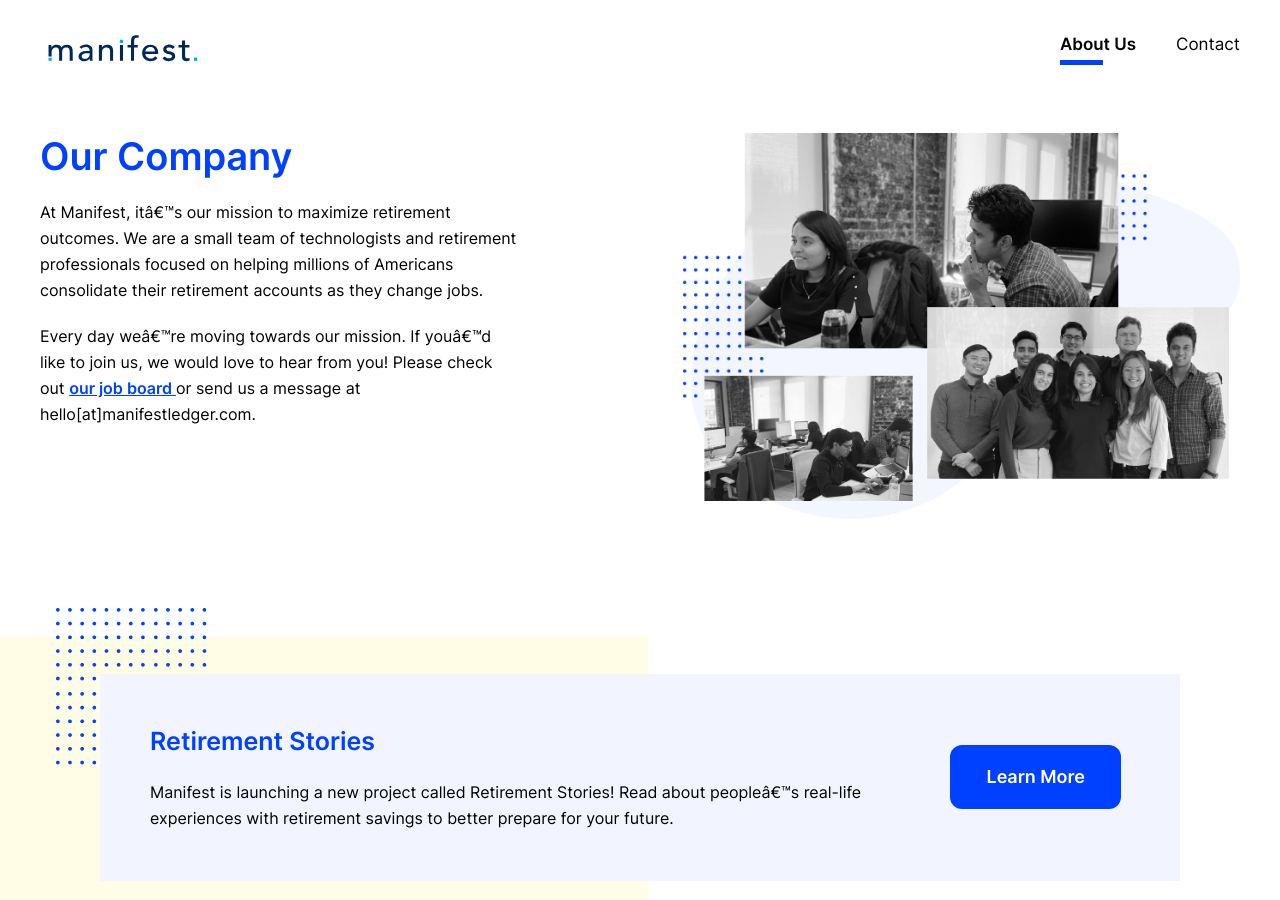
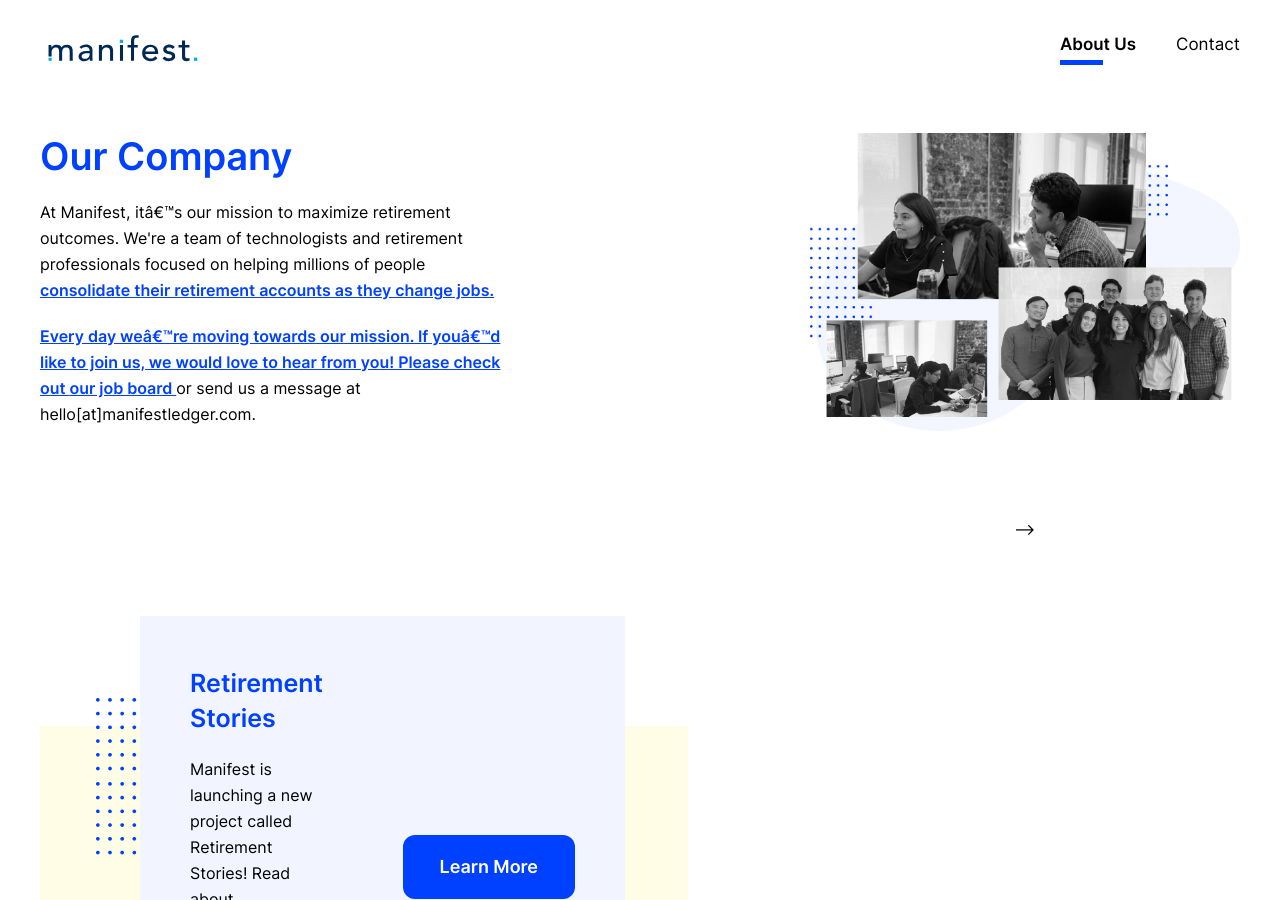
Before and after one commit to VestHQ/manifest_ledger, a Jekyll site: the page built from about.html, in a window 1280 px wide and 900 px high. Built offline with Jekyll 4.4.1, drawn with Linux system fonts in a browser that asks for light colours.

Commit message:
retirement stories update
commented out the section and included the updated link in the body of the about

```diff
--- a/_includes/about.html
+++ b/_includes/about.html
@@ -5,9 +5,9 @@
         <div class="about__hero__text">
             <h1 class="heading">Our Company</h1>
             <p>
-                At Manifest, it’s our mission to maximize retirement outcomes. We are a small team of technologists and
-                retirement professionals focused on helping millions of Americans consolidate their retirement accounts
-                as they change jobs.
+                At Manifest, it’s our mission to maximize retirement outcomes. We're a team of technologists and
+                retirement professionals focused on helping millions of people <a href="https://coda.io/@ivana-gatica/retirement-stories-1"
+                    target="_blank" class="job-board"> consolidate their retirement accounts as they change jobs.
             </p>
             <p>
                 Every day we’re moving towards our mission. If you’d like to join us, we would love to hear from you!
@@ -19,7 +19,7 @@
             </p>
         </div>
         <img src="/assets/images/about/about-us.png" class="about__hero--img" alt="About Us">
-    </section>
+   <! -- </section>
 
     <section class="stories" data-aos="fade-up">
         <div class="stories__wrapper">
@@ -34,7 +34,7 @@
             <a href="https://coda.io/d/Retirement-Stories_d8kBY3bvzGK" class="btn--request-demo">Learn More</a>
         </div>
 
-    </section>
+    </section> -->
 
     <section class="brand-sec" data-aos="fade-up">
         <div class="brand-sec--title">
```
